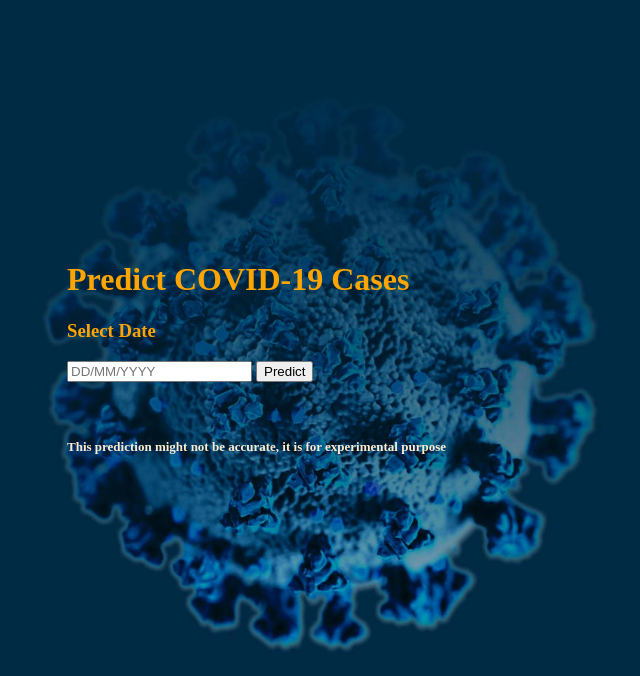
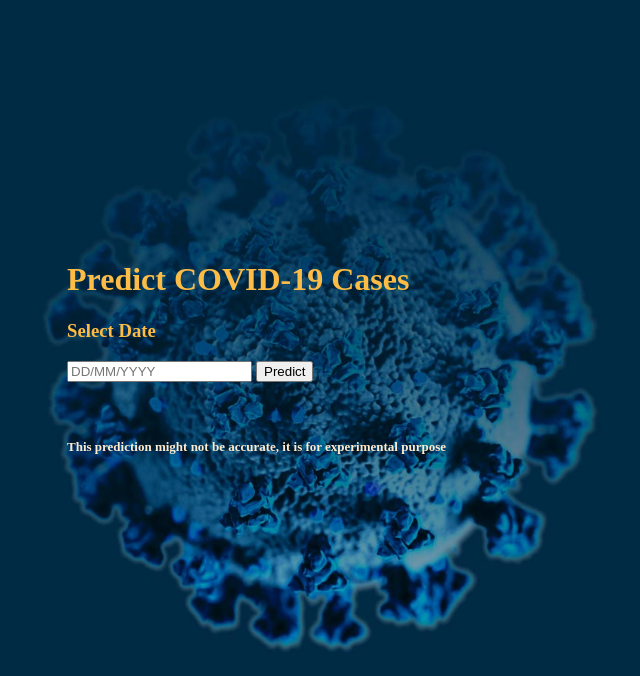
Before and after one commit to preetham-reddy-bathula/reg-covid-prediction, a Flask app: page / in a window 1280 px wide. Shown: the top 676 px of the page, without its empty margins (317-957 px from the left). Run offline with Flask 2, Linux system fonts and the light colour scheme; parts of the project's set-up code (start-up, migrations or seed data) failed here and were passed over.

Commit message:
Update style.css

```diff
--- a/static/css/style.css
+++ b/static/css/style.css
@@ -12,15 +12,15 @@ body{
 }
 
 .h1{
-  color: orange;
+  color: rgb(252, 188, 69);
 }
 
 .h3{
-  color: orange;
+  color: rgb(252, 188, 69);
 }
 
 .result{
-  color: rgb(255, 166, 0);
+  color: rgb(252, 188, 69);
 }
 
 .h5{
```
